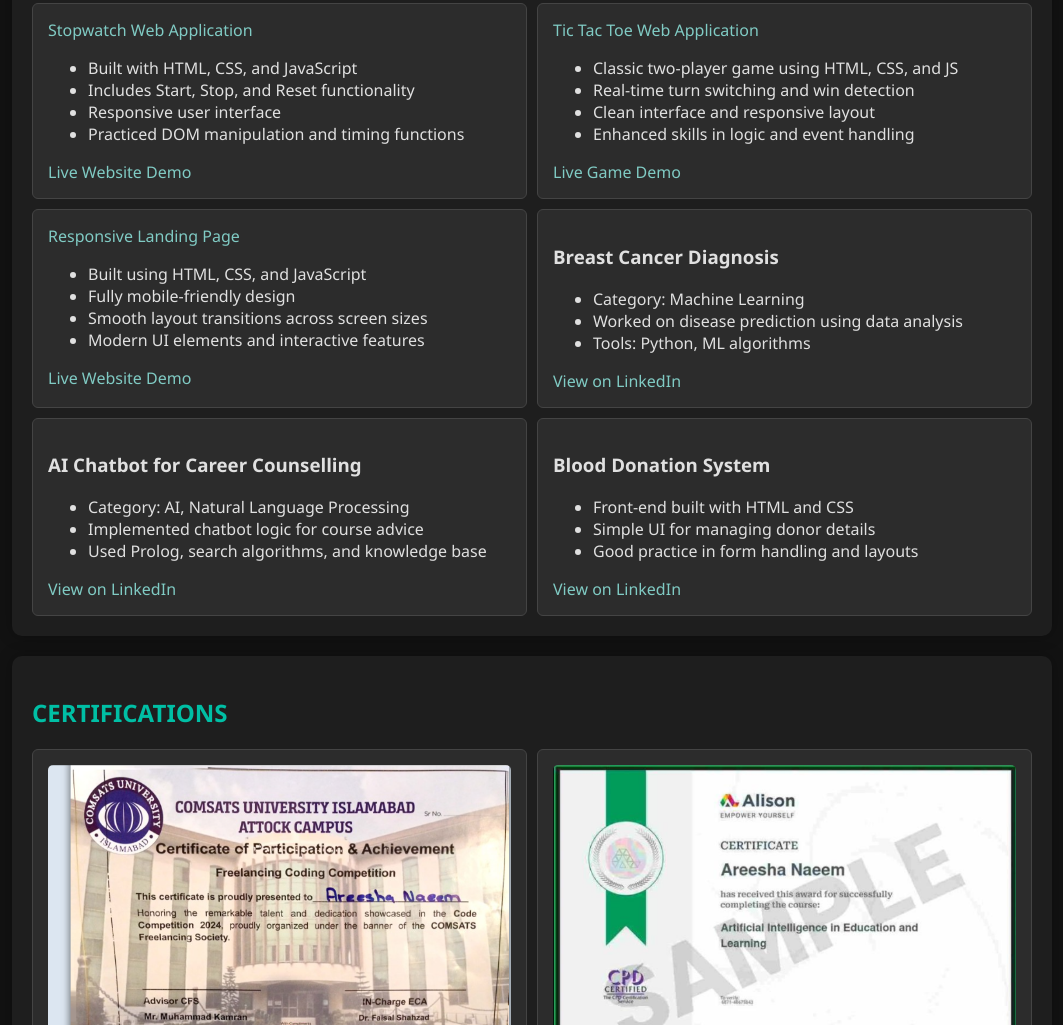
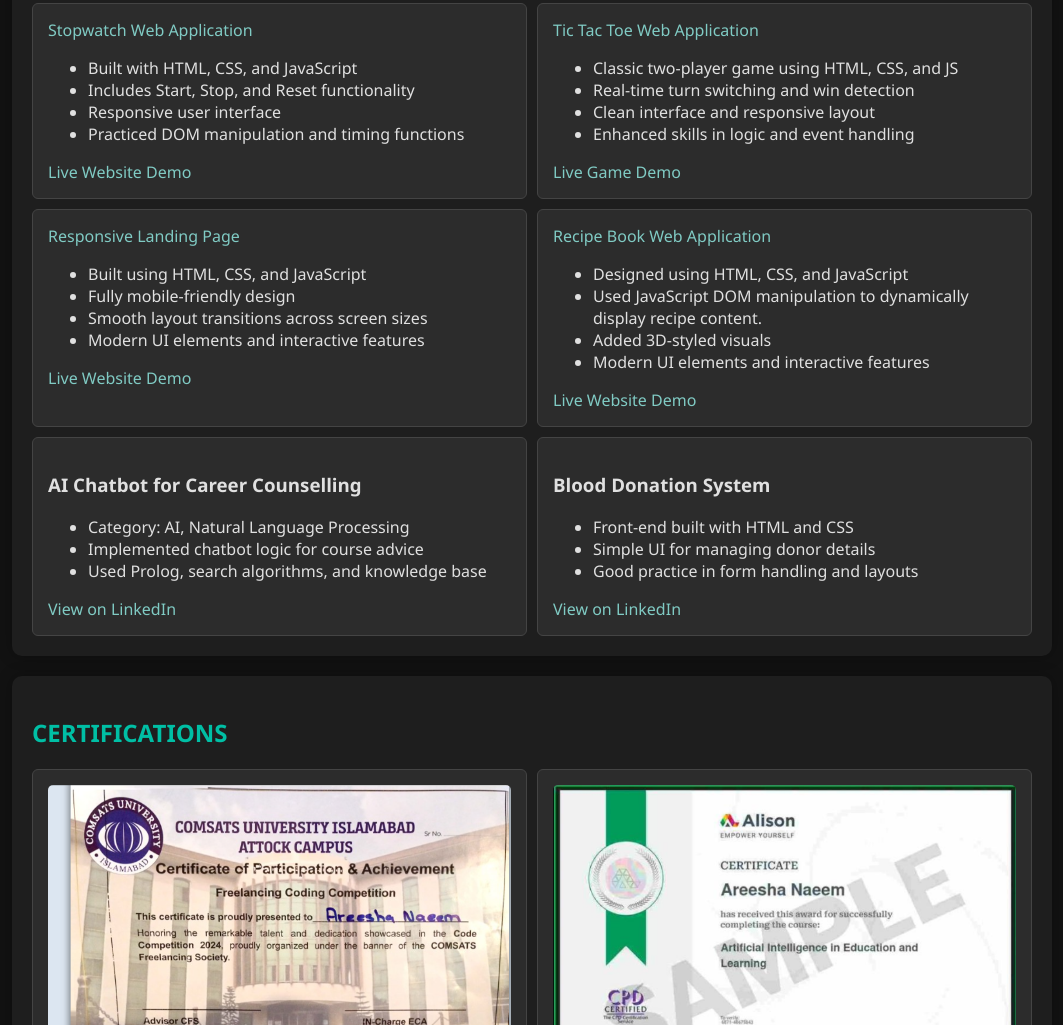
Before and after one commit to areesha797/Portfolio-Website, a plain HTML site: page index.html in a window 1280 px wide. Shown: the part 1014-2039 px from the top of the page, without its empty margins (108-1171 px from the left). Drawn offline with Linux system fonts and the light colour scheme.

Commit message:
Update index.html

```diff
--- a/index.html
+++ b/index.html
@@ -108,14 +108,17 @@
 
 
         <div class="card">
-          <h3>Breast Cancer Diagnosis</h3>
+          <a href="https://areesha797.github.io/Recipe-Book/" target="_blank">
+            Recipe Book Web Application
+          </a>
           <ul>
-            <li>Category: Machine Learning</li>
-            <li>Worked on disease prediction using data analysis</li>
-            <li>Tools: Python, ML algorithms</li>
+            <li>Designed using HTML, CSS, and JavaScript</li>
+            <li>Used JavaScript DOM manipulation to dynamically display recipe content.</li>
+            <li>Added 3D-styled visuals </li>
+            <li>Modern UI elements and interactive features</li>
           </ul>
-          <a href="https://www.linkedin.com/in/areesha-naeem-088507342" target="_blank">View on LinkedIn</a>
-
+          <a href="https://areesha797.github.io/Recipe-Book/" target="_blank">
+            Live Website Demo </a>
         </div>
 
         <div class="card">
```
